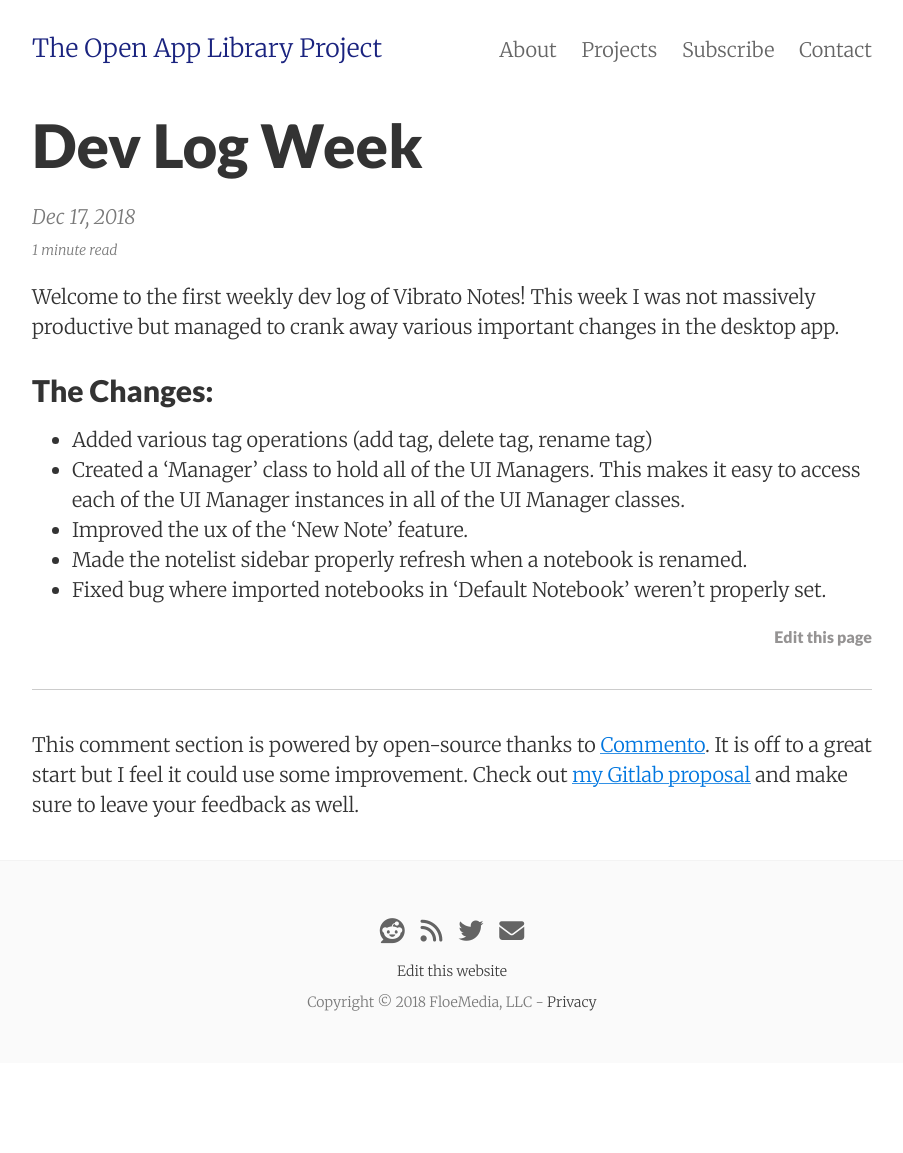
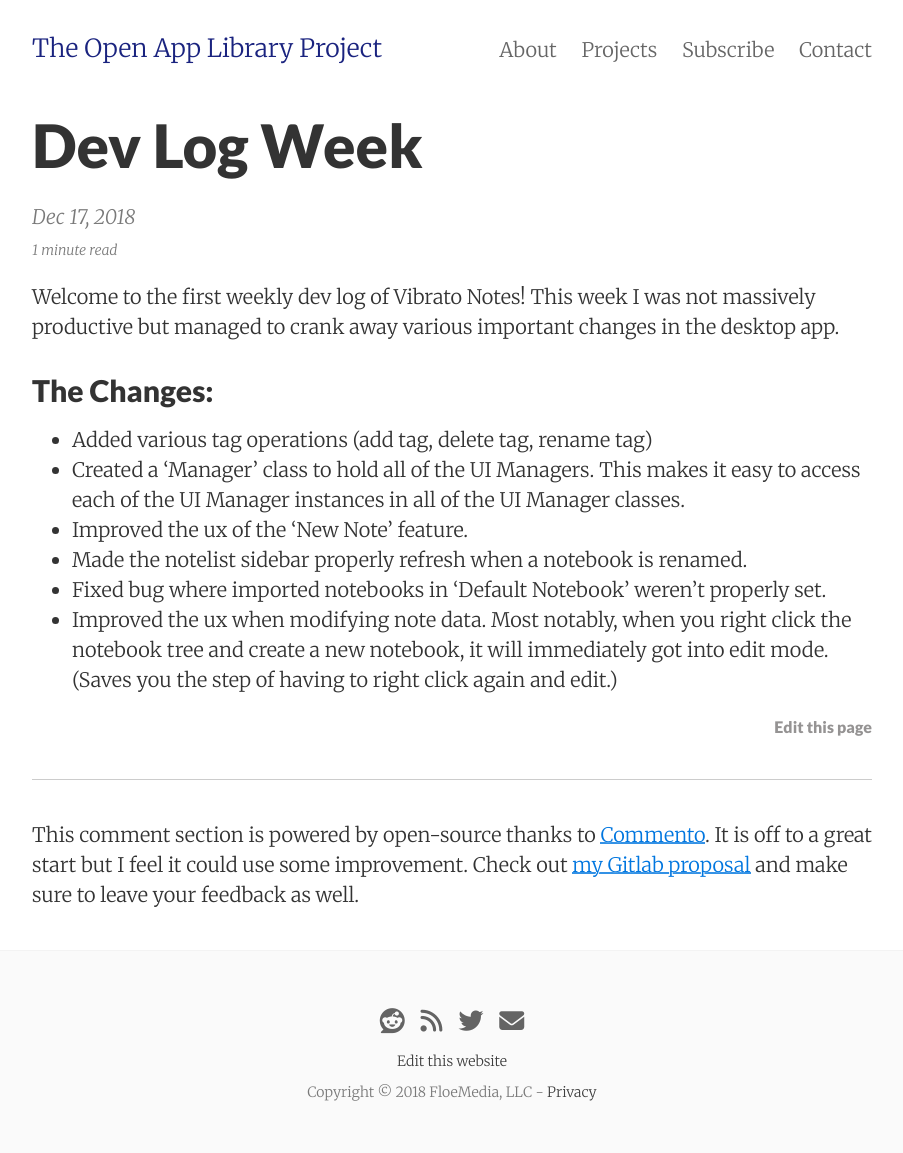
Before and after one commit to Open-App-Library/OpenAppLibrary.org, a Jekyll site: the page built from _posts/2018-12-17-week-1.md, in a window 1280 px wide. Shown: the whole page, without its empty margins (188-1091 px from the left). Built offline with Jekyll 4.4.1, drawn with Linux system fonts in a browser that asks for light colours; nearby versions of some CDN libraries; comment, search, counter and statistics services are not loaded; before the commit the page ends 1063 px from its top, so only the background shows below that.

Commit message:
missed feature

```diff
--- a/_posts/2018-12-17-week-1.md
+++ b/_posts/2018-12-17-week-1.md
@@ -14,3 +14,4 @@ Welcome to the first weekly dev log of Vibrato Notes! This week I was not massiv
 * Improved the ux of the 'New Note' feature.
 * Made the notelist sidebar properly refresh when a notebook is renamed.
 * Fixed bug where imported notebooks in 'Default Notebook' weren't properly set.
+* Improved the ux when modifying note data. Most notably, when you right click the notebook tree and create a new notebook, it will immediately got into edit mode. (Saves you the step of having to right click again and edit.)
```
